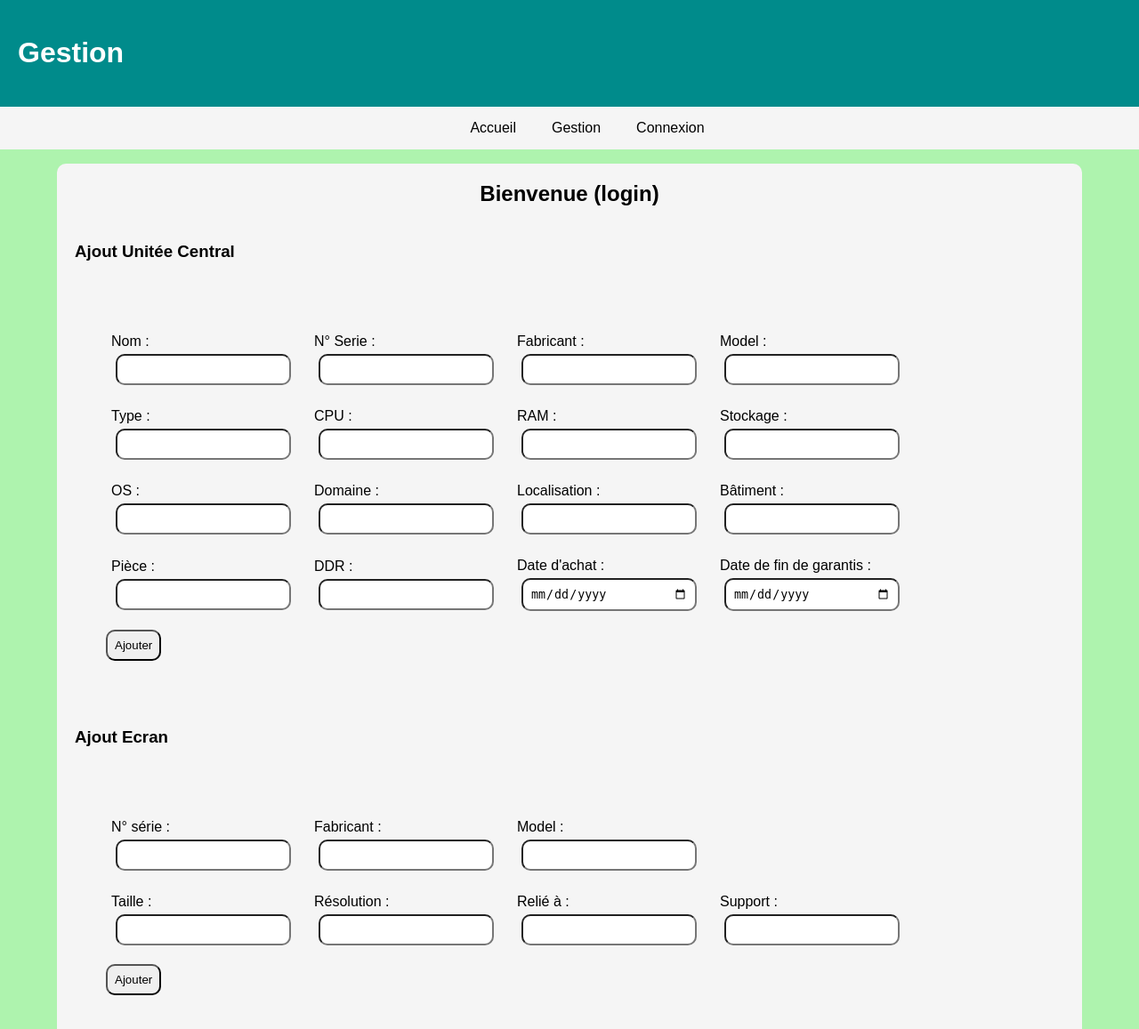
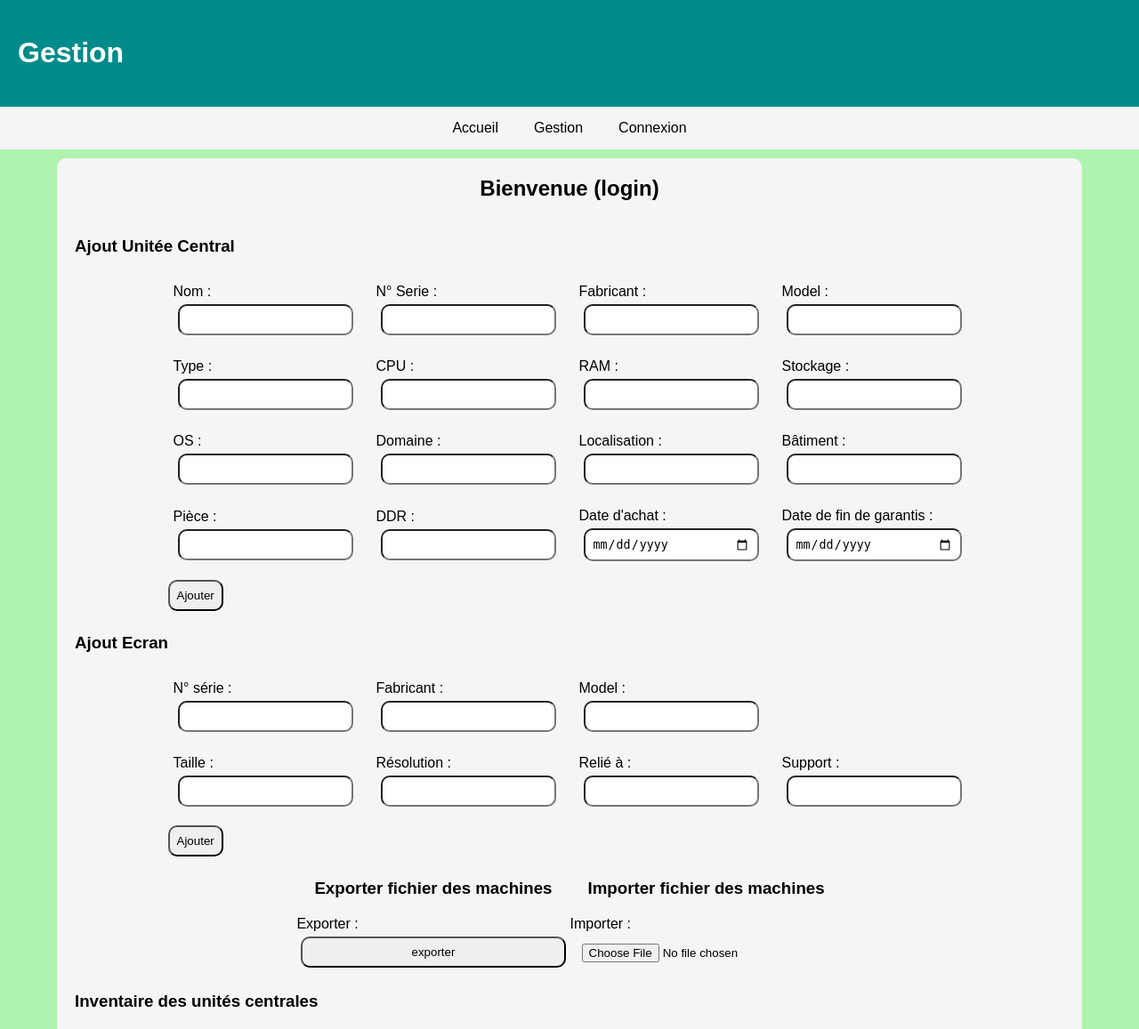
Before and after one commit to Captaine-JuJu/S.A.-3-2025-2026, a PHP site: page /technicien.html in a window 1280 px wide. Shown: the top 1157 px of the page at 89% size. Run offline with PHP 8.4, Linux system fonts and the light colour scheme.

Commit message:
pb overflow x résolu

```diff
--- a/src/css/style.css
+++ b/src/css/style.css
@@ -8,6 +8,7 @@ body{
     background-color: #aef3ae;
     margin: 0;
     padding: 0;
+    overflow-x: hidden;
     font-family: Arial, sans-serif;
 }
 
@@ -33,7 +34,8 @@ nav {
 nav ul {
     list-style: none;
     display: flex;
-    margin-top: 0;
+    margin: 0;
+    padding: 0;
     justify-content: center;
 
 }
@@ -146,6 +148,7 @@ label{
     flex-direction: column;
     justify-content: center;
 }
+
 #formulaireImporterExporterFichier{
     display: flex;
     flex-direction: row;
@@ -154,10 +157,11 @@ label{
 
 #ajoutEcran{
     display: flex;
-    margin: 50px;
+    justify-content: center;
 }
 
 #ajoutUC{
     display: flex;
-    margin: 50px;
+    justify-content: center;
+
 }
```
